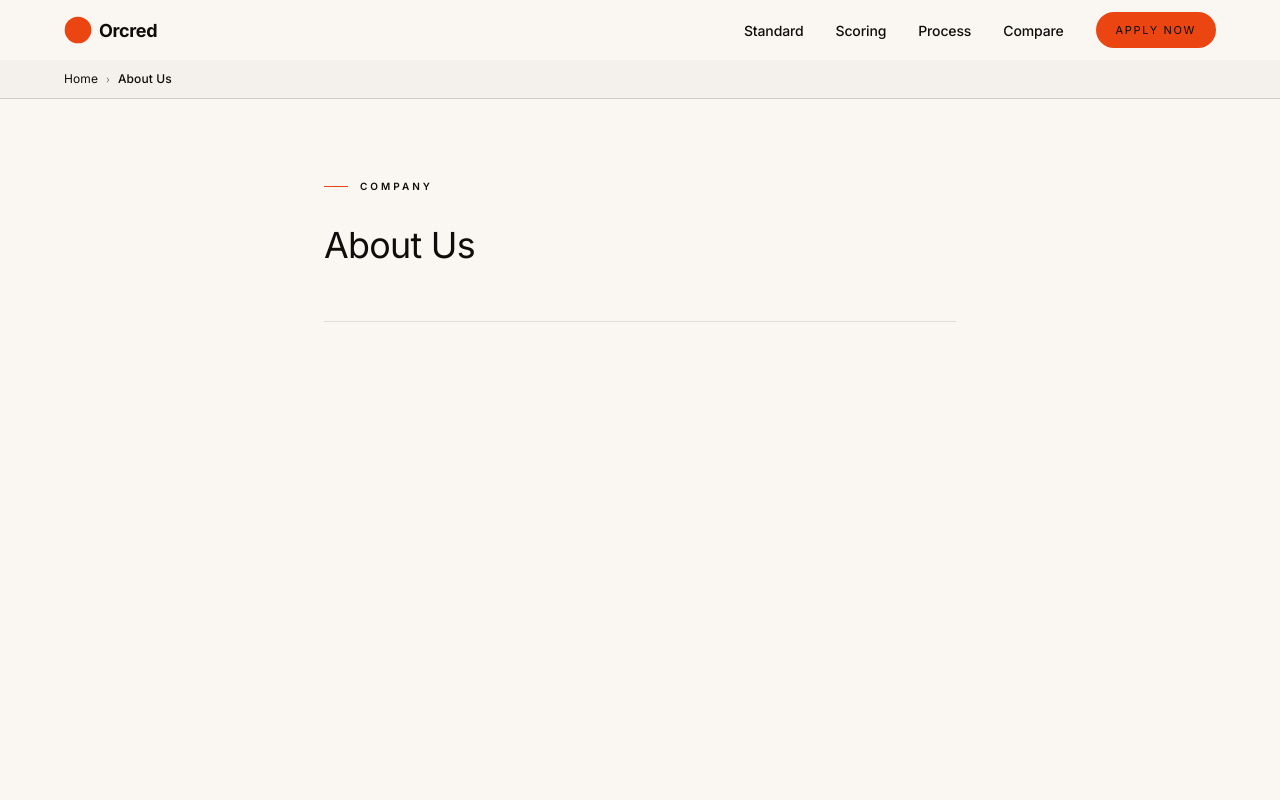
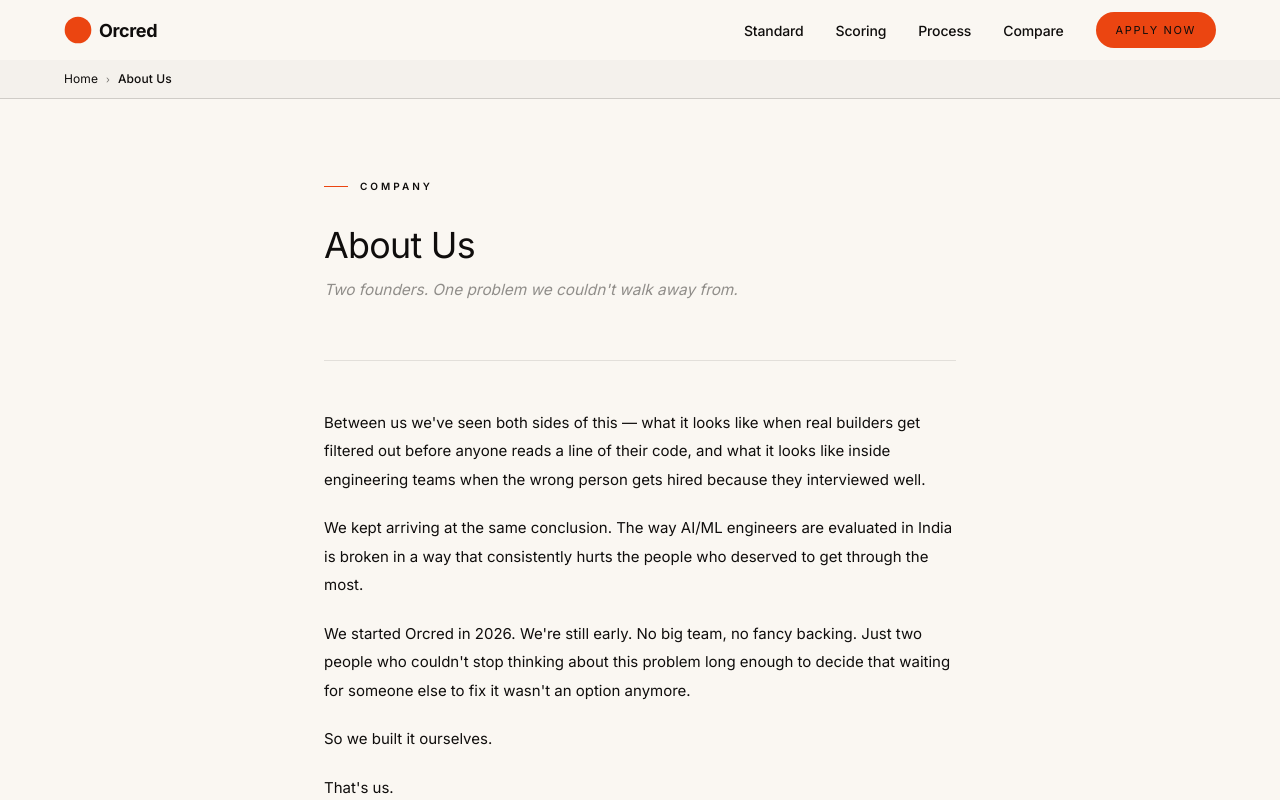
Before and after one commit to orcred-org/frontend, a Next.js app: page /about-us in a window 1280 px wide. Shown: the top 800 px of the page. Built offline with nearby package versions, Linux system fonts and the light colour scheme.

Commit message:
About Us: restore friend's content with normalised typography
Brings back the founder story paragraphs (lost in merge). Keeps our site-standard heading style — no Cormorant, clamp(22px,2.8vw,38px)/weight-400.

```diff
--- a/app/about-us/page.tsx
+++ b/app/about-us/page.tsx
@@ -4,6 +4,14 @@ import { motion } from "framer-motion";
 import Breadcrumb from "@/components/Breadcrumb";
 
 const ease = [0.22, 1, 0.36, 1] as const;
+
+const paragraphs = [
+  "Between us we've seen both sides of this — what it looks like when real builders get filtered out before anyone reads a line of their code, and what it looks like inside engineering teams when the wrong person gets hired because they interviewed well.",
+  "We kept arriving at the same conclusion. The way AI/ML engineers are evaluated in India is broken in a way that consistently hurts the people who deserved to get through the most.",
+  "We started Orcred in 2026. We're still early. No big team, no fancy backing. Just two people who couldn't stop thinking about this problem long enough to decide that waiting for someone else to fix it wasn't an option anymore.",
+  "So we built it ourselves.",
+  "That's us.",
+];
 
 export default function AboutUsPage() {
   return (
@@ -14,20 +22,45 @@ export default function AboutUsPage() {
       <main className="relative z-10 flex-1 max-w-[760px] mx-auto w-full px-8 sm:px-12 lg:px-16 py-12 sm:py-16 lg:py-20">
 
         {/* Page title */}
-        <motion.div className="mb-14" initial={{ opacity: 0, y: 14 }} animate={{ opacity: 1, y: 0 }} transition={{ duration: 0.9, ease }}>
+        <motion.div
+          className="mb-14"
+          initial={{ opacity: 0, y: 14 }}
+          animate={{ opacity: 1, y: 0 }}
+          transition={{ duration: 0.9, ease }}
+        >
           <div className="flex items-center gap-3 mb-8">
             <div className="w-6 h-px" style={{ backgroundColor: "#eb4511" }} />
             <span style={{ fontSize: 10, fontWeight: 600, letterSpacing: "0.3em", textTransform: "uppercase", color: "#eb4511" }}>
               Company
             </span>
           </div>
-          <div style={{ fontSize: "clamp(22px, 2.8vw, 38px)", fontWeight: 400, letterSpacing: "-0.02em", lineHeight: 1.1, color: "#0f0d0c" }}>
+          <div style={{ fontSize: "clamp(22px, 2.8vw, 38px)", fontWeight: 400, letterSpacing: "-0.02em", lineHeight: 1.1, color: "#0f0d0c", marginBottom: 12 }}>
             About Us
+          </div>
+          <div style={{ fontSize: "clamp(14px, 1.2vw, 16px)", fontWeight: 400, lineHeight: 1.7, color: "rgba(15,13,12,0.45)", fontStyle: "italic" }}>
+            Two founders. One problem we couldn&apos;t walk away from.
           </div>
         </motion.div>
 
         <div className="w-full h-px mb-12" style={{ background: "rgba(15,13,12,0.1)" }} />
 
+        {/* Body */}
+        <motion.div
+          className="space-y-5"
+          initial={{ opacity: 0, y: 14 }}
+          animate={{ opacity: 1, y: 0 }}
+          transition={{ duration: 0.8, delay: 0.3, ease }}
+        >
+          {paragraphs.map((para, i) => (
+            <p
+              key={i}
+              style={{ fontSize: "clamp(14px, 1.2vw, 15px)", fontWeight: 400, lineHeight: 1.9, color: "rgba(15,13,12,0.58)" }}
+            >
+              {para}
+            </p>
+          ))}
+        </motion.div>
+
       </main>
     </div>
   );
```
